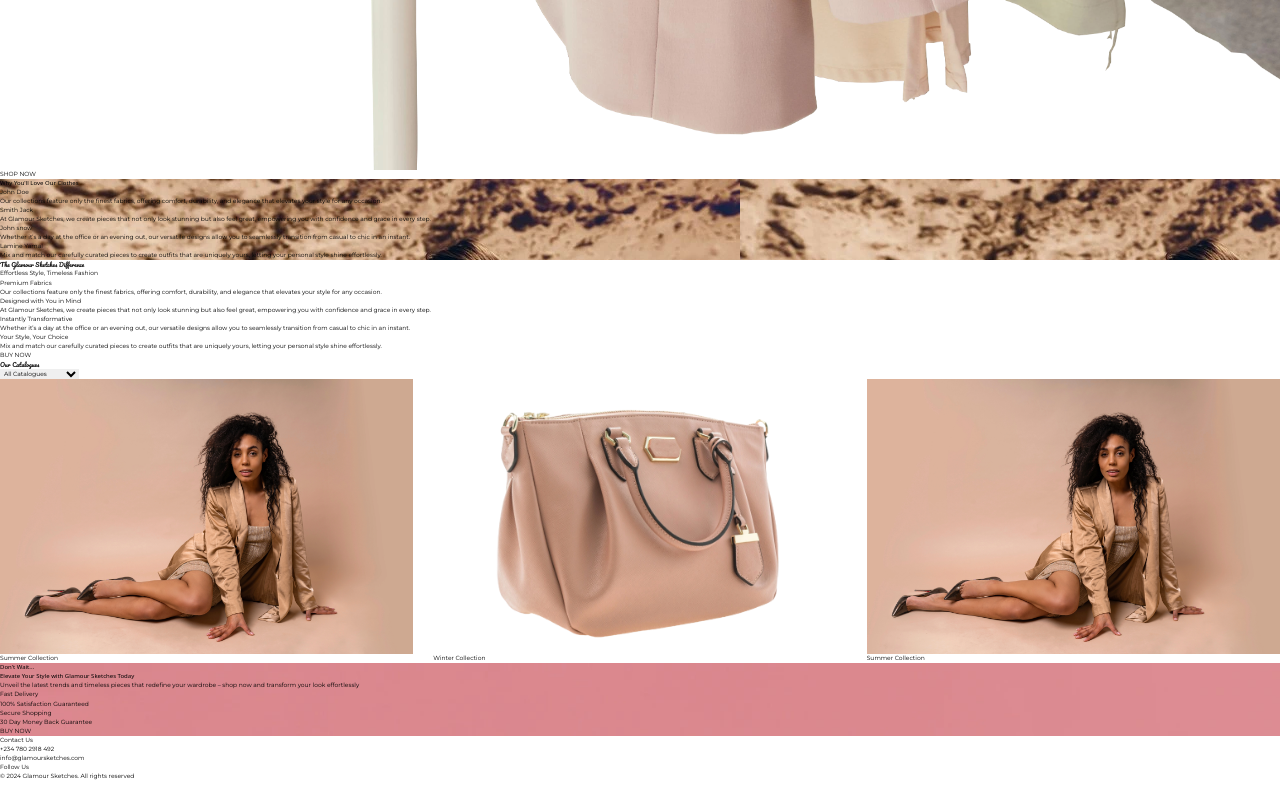
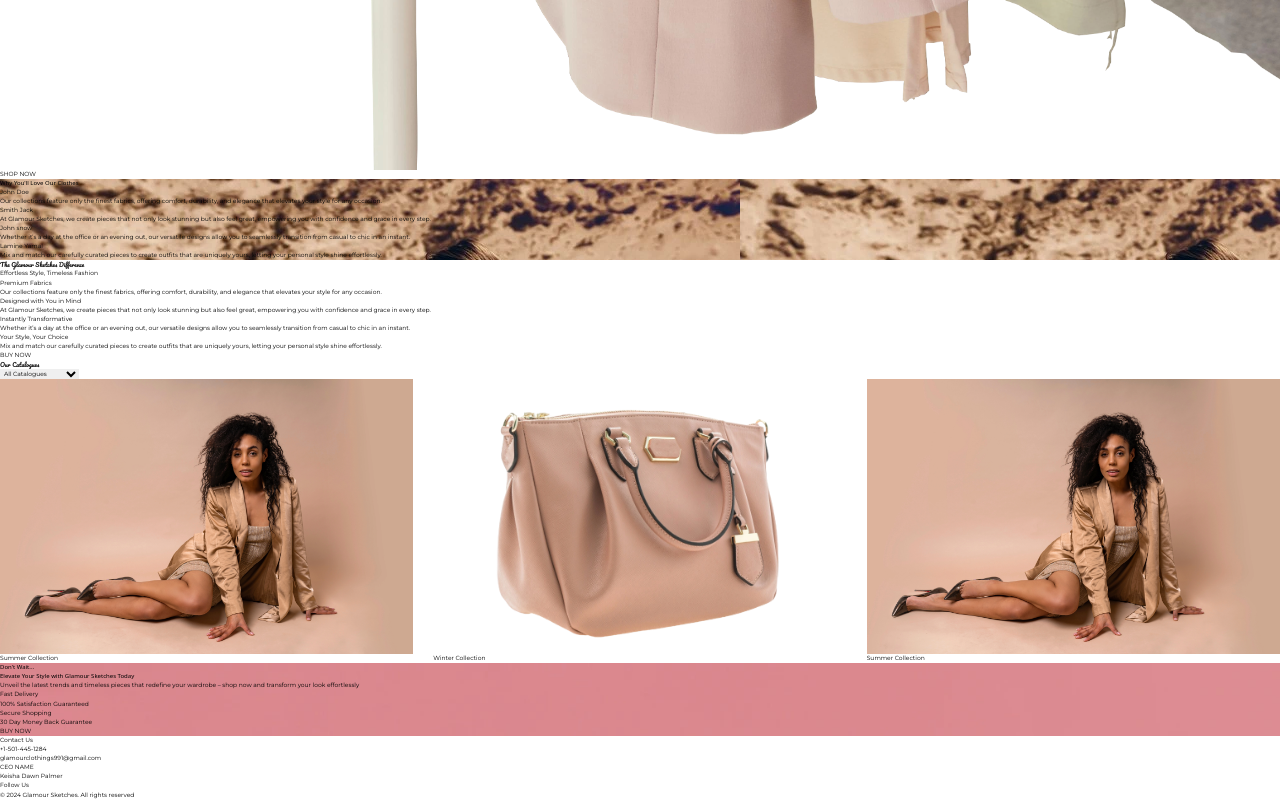
Before and after one commit to LoneBeast-hub/Glamour-Sketches, a React (Vite) app: page / in a window 1280 px wide. Shown: the part 2820-3620 px from the top of the page. Built offline with nearby package versions, Linux system fonts and the light colour scheme; a web font is replaced by a local one.

Commit message:
Update footer.component.jsx

```diff
--- a/src/components/footer/footer.component.jsx
+++ b/src/components/footer/footer.component.jsx
@@ -1,4 +1,4 @@
-import { FaPhoneAlt, FaEnvelope, FaTwitter, FaFacebookF, FaInstagram } from "react-icons/fa";
+import { FaPhoneAlt, FaEnvelope, FaUserTie, FaTwitter, FaFacebookF, FaInstagram } from "react-icons/fa";
 
 const Footer = () => {
     return(
@@ -16,14 +16,26 @@ const Footer = () => {
                             {/* icon */}
                             <FaPhoneAlt className="text-[1.4rem] text-[#d3a2ad]" />
                             {/* phone */}
-                            <p className="text-[1.6rem]">+234 780 2918 492</p>
+                            <p className="text-[1.6rem]">+1-501-445-1284</p>
                         </div>
                         {/* Email */}
                         <div className="flex items-center gap-[7px]">
                             {/* icon */}
                             <FaEnvelope className="text-[1.4rem] text-[#d3a2ad]" />
                             {/* email */}
-                            <p className="text-[1.6rem]">info@glamoursketches.com</p>
+                            <p className="text-[1.6rem]">glamourclothings991@gmail.com</p>
+                        </div>
+                    </div>
+                    {/* CEO NAME */}
+                    <div>
+                        {/* heading */}
+                        <h1 className="text-[2rem] font-bold text-[#d3a2ad]">CEO NAME</h1>
+                        {/* Name */}
+                        <div className="flex items-center mt-[10px] gap-[7px]">
+                            {/* icon */}
+                            <FaUserTie className="text-[1.4rem] text-[#d3a2ad]" />
+                            {/* Name */}
+                            <p className="text-[1.6rem]">Keisha Dawn Palmer</p>
                         </div>
                     </div>
                     {/* follow us */}
```
